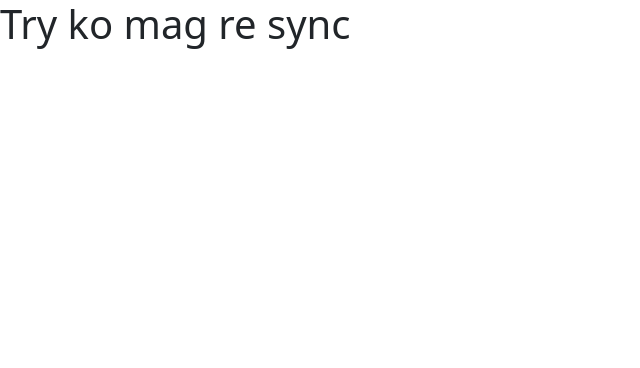
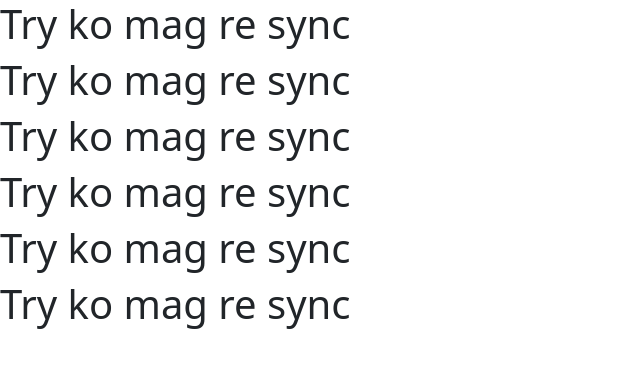
Before and after one commit to arumugamrajamani/Job-Portal-1, a PHP site: page / in a window 1280 px wide. Shown: the top 368 px of the page, without its empty margins (0-640 px from the left). Run offline with PHP 8.4, Linux system fonts and the light colour scheme.

Commit message:
Changed index

```diff
--- a/index.php
+++ b/index.php
@@ -13,6 +13,11 @@
 
     <body>
         <h1>Try ko mag re sync</h1>
+        <h1>Try ko mag re sync</h1>
+        <h1>Try ko mag re sync</h1>
+        <h1>Try ko mag re sync</h1>
+        <h1>Try ko mag re sync</h1>
+        <h1>Try ko mag re sync</h1>
     </body>
 
 </html>
```
